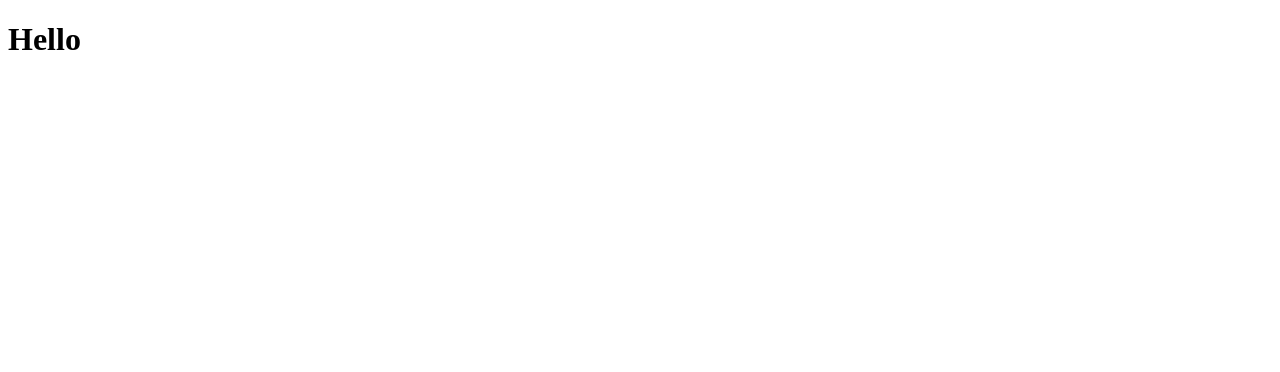
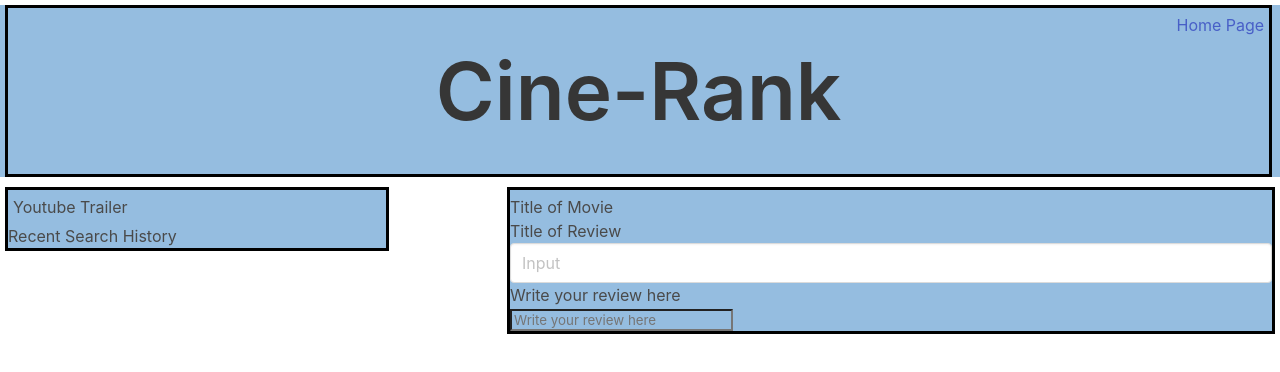
Before and after one commit to LillyRWonka/cinerank, a plain HTML site: page secondarypage.html in a window 1280 px wide. Drawn offline with nearby package versions, Linux system fonts and the light colour scheme.

Commit message:
added homepage link revert back to home page

```diff
--- /dev/null
+++ b/assets/secondary.css
@@ -0,0 +1,30 @@
+* {
+    background-color: rgb(149, 189, 224);
+    margin: 5px
+}
+
+a {
+    float: right;
+}
+
+aside {
+    float: left;
+    width: 30%;
+    border: 1mm solid black;
+}
+section {
+    float: right;
+    width: 60%;
+    border: 1mm solid black;
+}
+
+.titlebox {
+    border: 1mm solid black;
+    width: 99%;
+
+}
+.title {
+    text-align: center;
+    font-size: 80px;
+    padding: 3%;
+}
--- a/assets/style.css
+++ b/assets/style.css
@@ -5,6 +5,7 @@
 
 .title {
     text-align: center;
+    font-size: 80px;
 }
 
 .container {
--- a/secondarypage.html
+++ b/secondarypage.html
@@ -4,9 +4,33 @@
     <meta charset="UTF-8">
     <meta http-equiv="X-UA-Compatible" content="IE=edge">
     <meta name="viewport" content="width=device-width, initial-scale=1.0">
-    <title>Document</title>
+    <link rel="stylesheet" href="https://cdn.jsdelivr.net/npm/bulma@0.9.4/css/bulma-rtl.min.css">
+    <link rel="stylesheet" href="assets/secondary.css">
+    <title>Ratings Page</title>
 </head>
+<div class="titlebox">
+        <a href="index.html">Home Page</a>
+    <h1 class="title">Cine-Rank</h1>
+</div>
+
 <body>
-    <h1>Hello</h1>
+    <aside>
+        <div class="youtube-container">
+            <h3>Youtube Trailer</h3>
+        </div>
+        <!-- add Youtube watch box -->
+        <div class="recent-search"></div>
+        <h3>Recent Search History</h3>
+    </aside>
+
+<section>
+    <div class="big-box"></div>
+    <h3>Title of Movie</h3>
+    <!-- add display of IMDb rating -->
+    <h3>Title of Review</h3>
+    <input class="input" type="text" placeholder="Input">
+    <h3>Write your review here</h3>
+    <input class="review-input" type="text" placeholder="Write your review here">
+</section>
 </body>
 </html>
```
